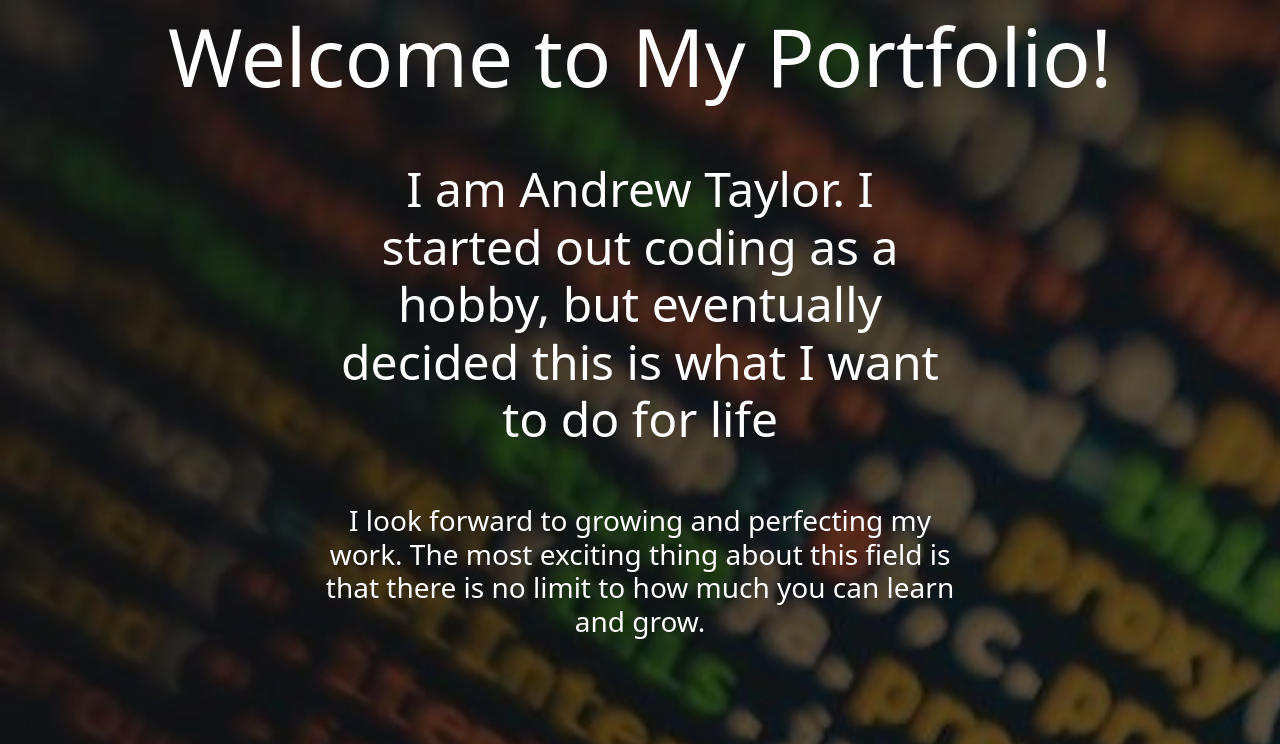
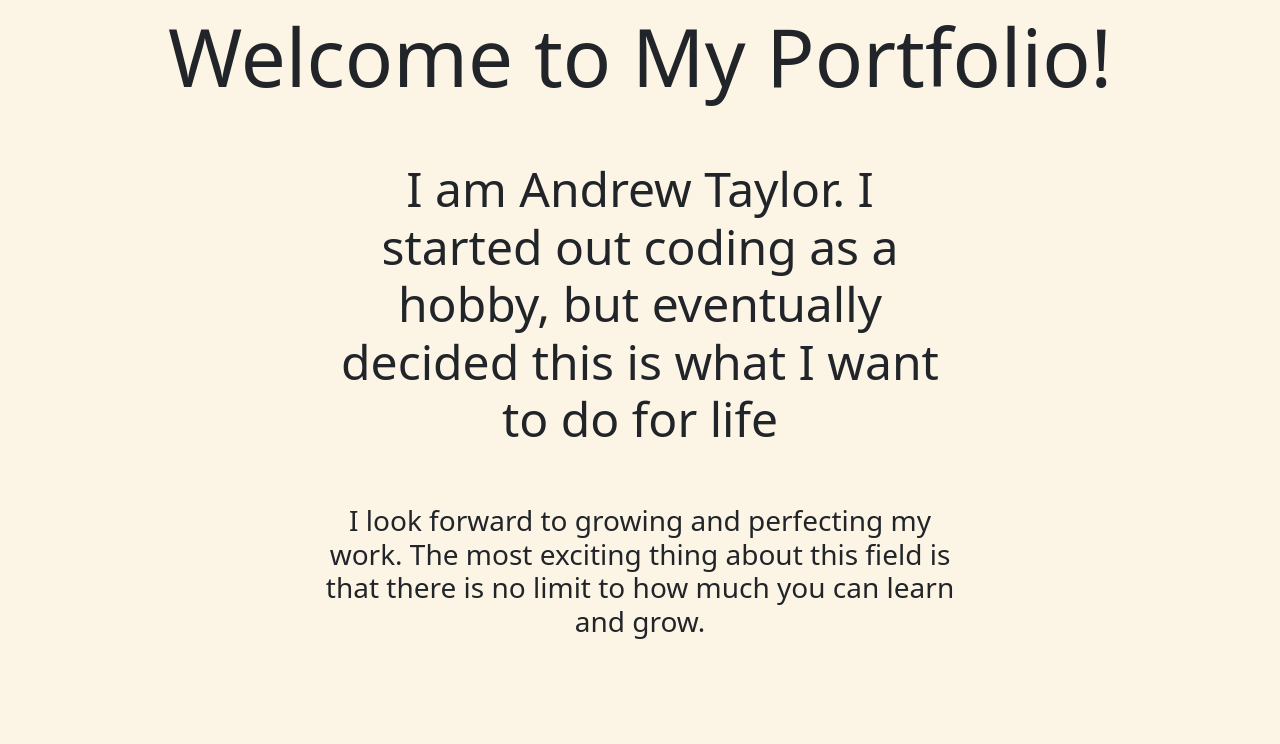
Before and after one commit to drewjtaylor/portfolio, a website: page index.html in a window 1280 px wide. Shown: the top 744 px of the page. Drawn offline with nearby package versions, Linux system fonts and the light colour scheme.

Commit message:
Changed background to parchment color

```diff
--- a/css/style.css
+++ b/css/style.css
@@ -1,5 +1,5 @@
 body {
-    background-image: url('/img/body-bg.jpeg');
+    background-color: #FCF5E5;
     background-repeat: no-repeat;
     background-size: cover;
 }
--- a/index.html
+++ b/index.html
@@ -28,9 +28,9 @@
 
   </head>
   <body>
-    <h1 class="text-center my-2 pb-5 text-white display-1">Welcome to My Portfolio!</h1>
-    <h1 class="text-center my-2 pb-5 text-white display-5 col-6 mx-auto">I am Andrew Taylor. I started out coding as a hobby, but eventually decided this is what I want to do for life </h1>
-    <h3 class="text-center my-2 pb-5 text-white col-6 mx-auto">I look forward to growing and perfecting my work. The most exciting thing about this field is that there is no limit to how much you can learn and grow.</h3>
+    <h1 class="text-center my-2 pb-5 display-1">Welcome to My Portfolio!</h1>
+    <h1 class="text-center my-2 pb-5 display-5 col-6 mx-auto">I am Andrew Taylor. I started out coding as a hobby, but eventually decided this is what I want to do for life </h1>
+    <h3 class="text-center my-2 pb-5 col-6 mx-auto">I look forward to growing and perfecting my work. The most exciting thing about this field is that there is no limit to how much you can learn and grow.</h3>
 
 <div class="container">
     <div class="row justify-content-around my-5">
```
